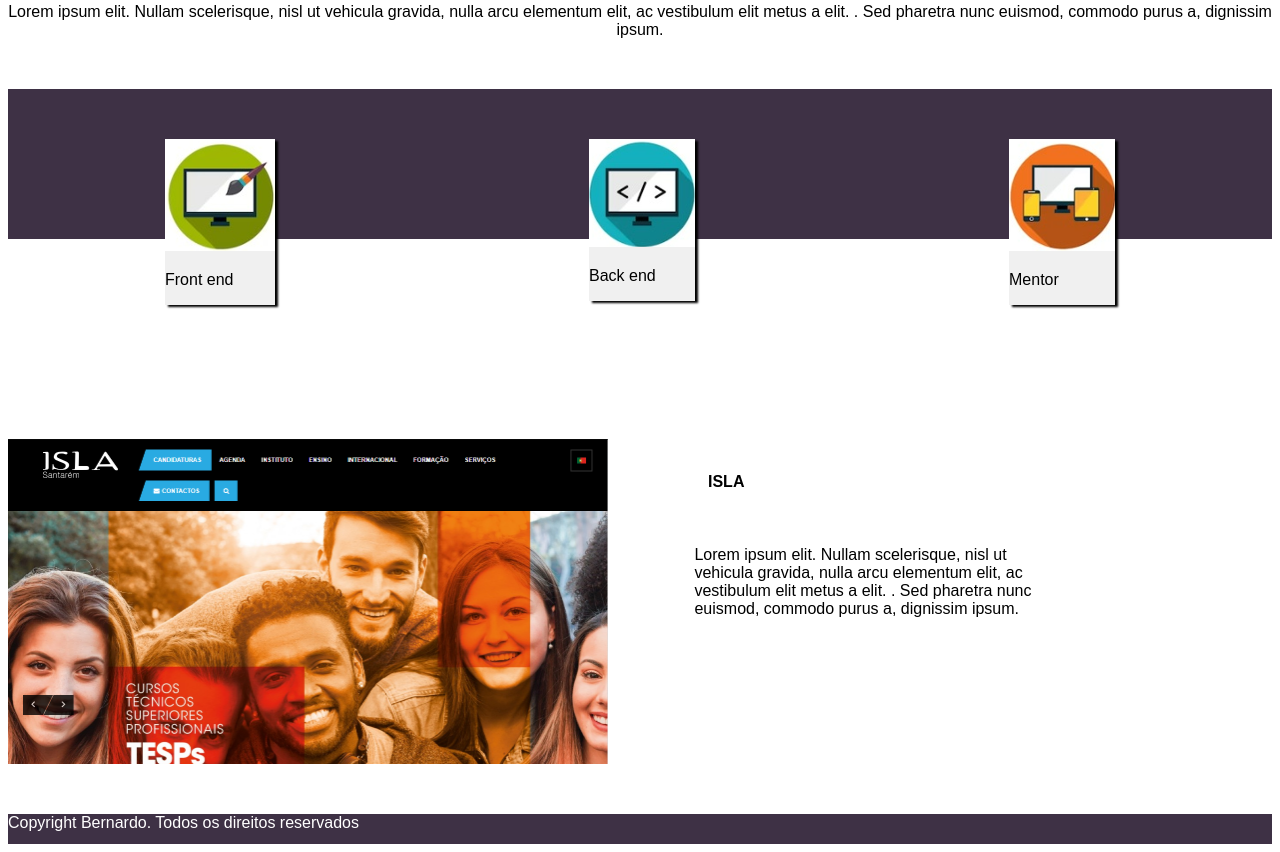
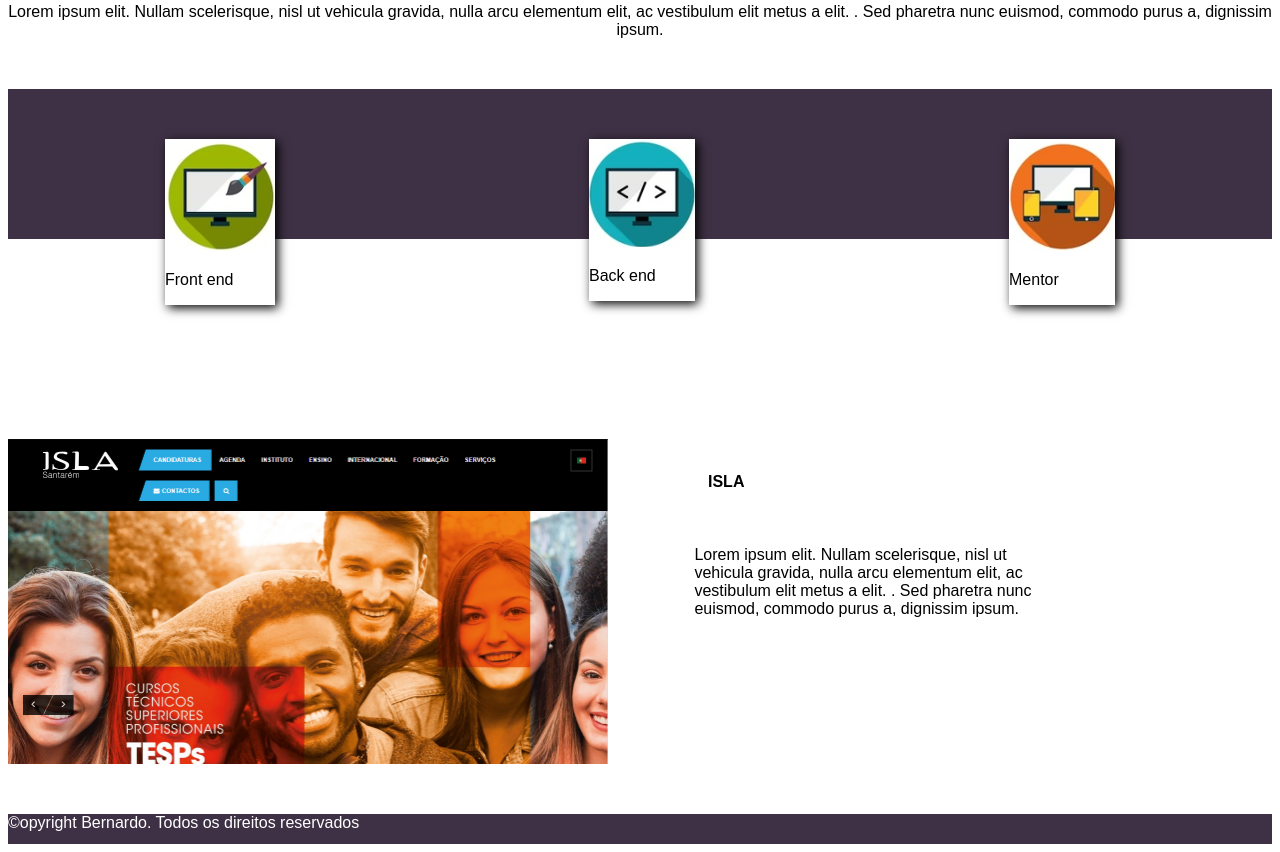
Before and after one commit to bernardo205/portfolio, a plain HTML site: page index.html in a window 1280 px wide. Shown: the part 568-1420 px from the top of the page. Drawn offline with Linux system fonts and the light colour scheme.

Commit message:
mudanças

```diff
--- a/css/style.css
+++ b/css/style.css
@@ -20,8 +20,9 @@ header{
 .cartao{
     margin: auto ;
     width: auto;
-    background-color: #efefefef;
-    box-shadow: 3px 2px 2px;
+    margin: auto;
+    background-color: #fffff;
+    box-shadow: 3px 3px 10px;
     position: relative;
     bottom: -50px;
 }
--- a/index.html
+++ b/index.html
@@ -38,7 +38,7 @@
     </div>
 
     <footer>
-        <p>Copyright Bernardo. Todos os direitos reservados</p>
+        <p>&copy;opyright Bernardo. Todos os direitos reservados</p>
     </footer>
 </body>
 </html>
```
